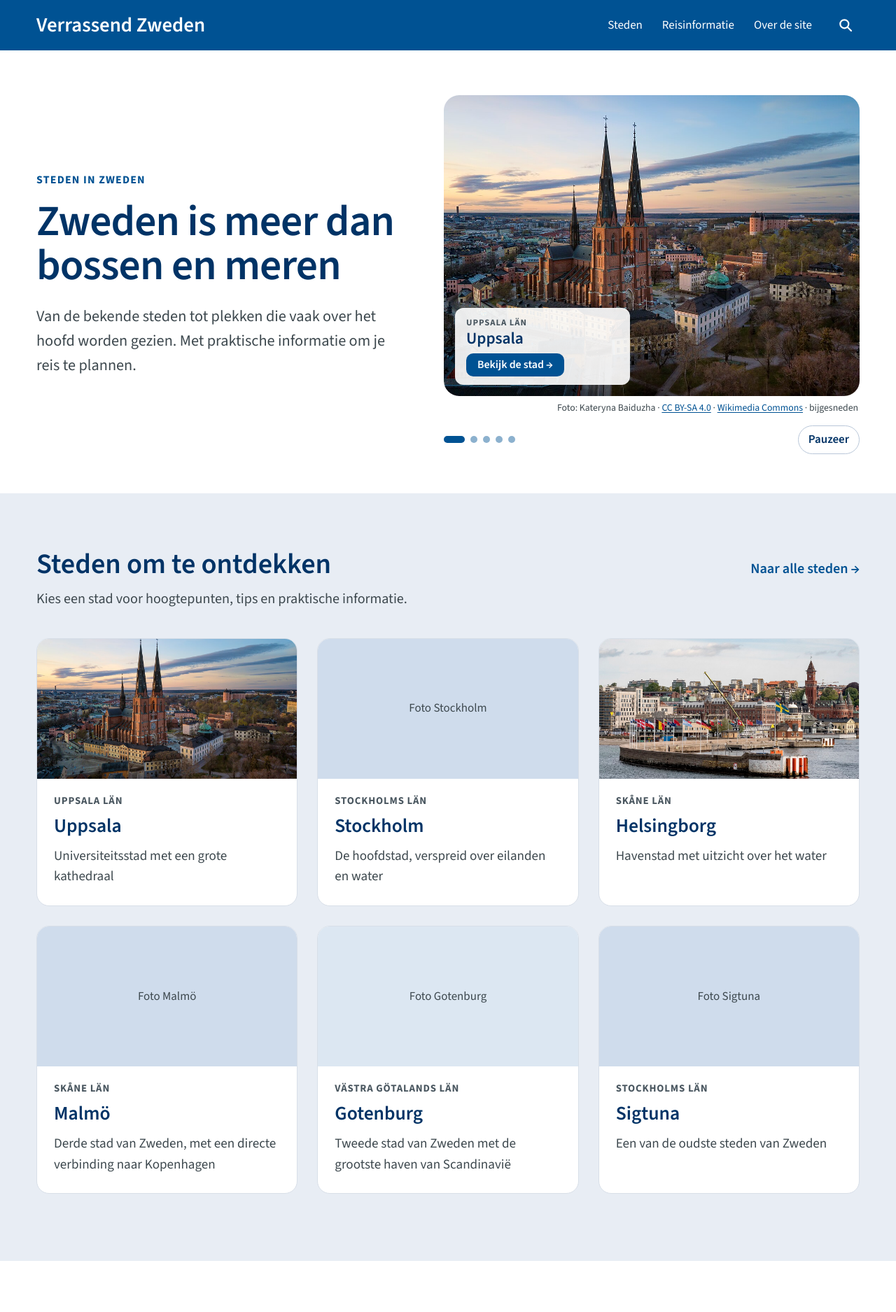
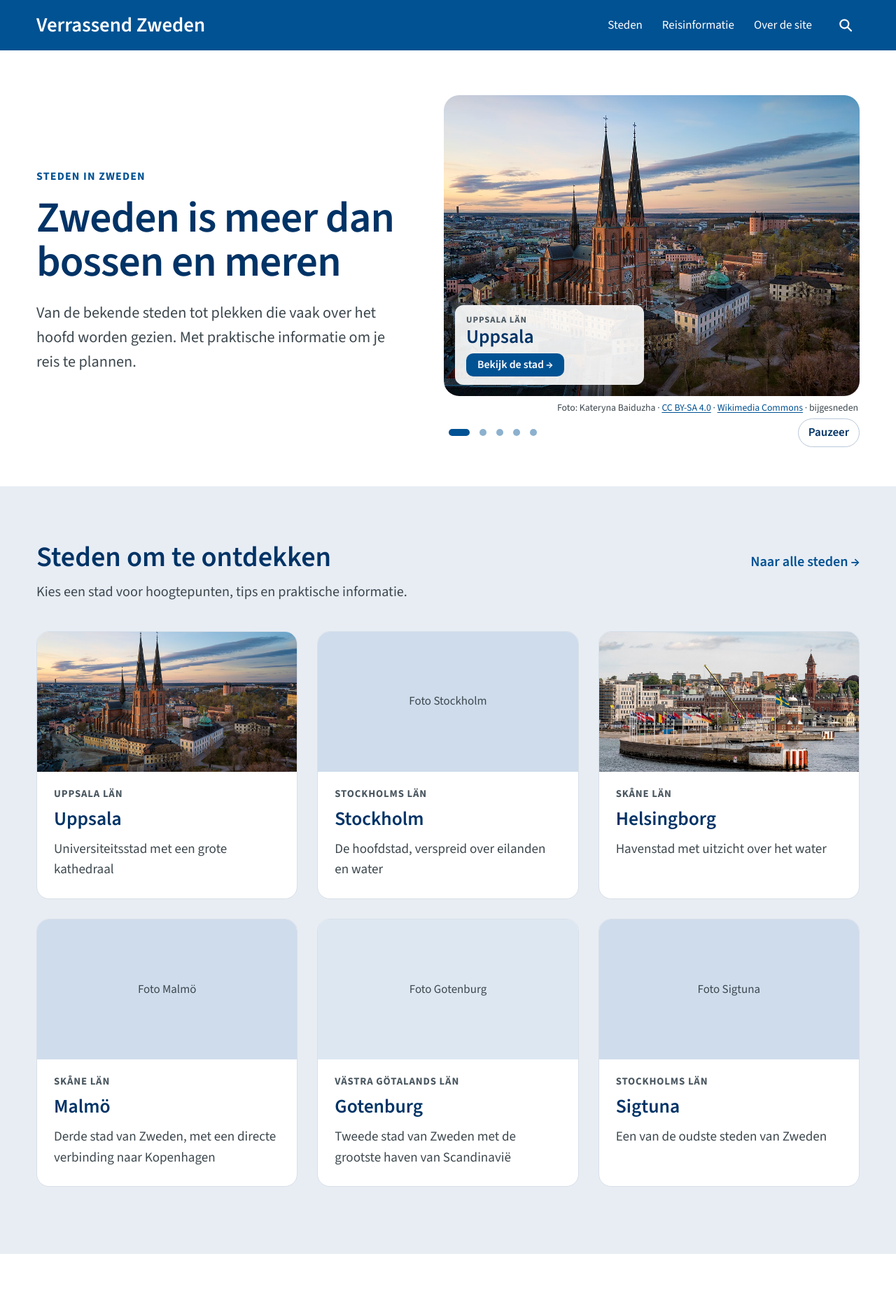
Before and after one commit to verrassendzweden/verrassendzweden.github.io, a Jekyll site: the page built from index.html, in a window 1280 px wide. Shown: the top 1875 px of the page at 70% size. Built offline with Jekyll 4.4.1, drawn with Linux system fonts in a browser that asks for light colours.

Commit message:
Add files via upload

```diff
--- a/index.html
+++ b/index.html
@@ -62,8 +62,8 @@ tegels:
       </div>
 
       <div class="hero-bediening">
-        <div class="hero-stippen" aria-hidden="true">
-          {% for b in page.hero %}<span class="hero-stip{% if forloop.first %} actief{% endif %}"></span>{% endfor %}
+        <div class="hero-stippen">
+          {% for b in page.hero %}{% assign stip = site.data.steden | where: "bestand", b | first %}<button type="button" class="hero-stip{% if forloop.first %} actief{% endif %}" aria-label="Toon {{ stip.naam }}"><span></span></button>{% endfor %}
         </div>
         <button type="button" class="hero-pauze" aria-label="Wisselen van uitgelichte stad pauzeren">Pauzeer</button>
       </div>
--- a/opmaak/style.css
+++ b/opmaak/style.css
@@ -416,7 +416,7 @@ main.home { padding: 0; }
   position: absolute;
   left: 16px;
   bottom: 16px;
-  width: 250px;
+  width: 270px;
   max-width: calc(100% - 32px);
   box-sizing: border-box;
   padding: 12px 16px;
@@ -436,9 +436,9 @@ main.home { padding: 0; }
 .hero-stadnaam {
   margin: 0 0 8px;
   color: var(--blue-dark);
-  font-size: 22px;
+  font-size: 26px;
   font-weight: 600;
-  line-height: 26px;
+  line-height: 30px;
   white-space: nowrap;
   overflow: hidden;
   text-overflow: ellipsis;
@@ -460,15 +460,27 @@ main.home { padding: 0; }
 .knop:hover { background: var(--blue-dark); }
 
 .hero-bediening {
-  display: flex;
+  display: none;
   align-items: center;
   justify-content: space-between;
   gap: 16px;
-  margin-top: 16px;
+  margin-top: 6px;
 }
-.hero-stippen { display: flex; align-items: center; gap: 8px; }
+/* De bolletjes en de pauzeknop werken alleen met JavaScript, dus zijn zonder verborgen */
+.hero-kolom.met-js .hero-bediening { display: flex; }
+.hero-stippen { display: flex; align-items: center; }
+/* Elk bolletje is een knop met een klikvlak van minstens 24 bij 24 px */
 .hero-stip {
-  display: inline-block;
+  display: flex;
+  align-items: center;
+  justify-content: center;
+  padding: 7px;
+  border: 0;
+  background: none;
+  cursor: pointer;
+}
+.hero-stip span {
+  display: block;
   width: 10px;
   height: 10px;
   border-radius: 5px;
@@ -476,8 +488,10 @@ main.home { padding: 0; }
   opacity: .45;
   transition: width .4s ease, opacity .4s ease;
 }
-.hero-stip.actief { width: 30px; opacity: 1; }
-/* De pauzeknop werkt alleen met JavaScript, dus is zonder verborgen */
+.hero-stip:hover span { opacity: .75; }
+.hero-stip.actief span { width: 30px; opacity: 1; }
+.hero-stip:focus-visible { border-radius: 8px; }
+/* De pauzeknop is er alleen als de stad vanzelf wisselt */
 .hero-pauze {
   display: none;
   padding: 6px 14px;
@@ -491,7 +505,7 @@ main.home { padding: 0; }
   cursor: pointer;
 }
 .hero-pauze:hover { border-color: var(--blue); }
-.hero-kolom.met-js .hero-pauze { display: inline-flex; }
+.hero-kolom.met-auto .hero-pauze { display: inline-flex; }
 
 /* Sectiekoppen: titel links, link rechts op dezelfde regel */
 .sectie-kop {
@@ -576,8 +590,8 @@ main.home { padding: 0; }
   .hero { padding: 40px 0 36px; }
   .band-licht, .praktisch { padding: 56px 0 64px; }
   .hero-foto { height: 360px; }
-  .hero-label { left: 12px; bottom: 12px; width: 230px; padding: 10px 14px; }
-  .hero-stadnaam { font-size: 20px; }
+  .hero-label { left: 12px; bottom: 12px; width: 250px; padding: 10px 14px; }
+  .hero-stadnaam { font-size: 22px; line-height: 26px; }
   .sectie-kop h2, .praktisch-titel { font-size: 30px; }
   /* Mobiel: alleen de eerste drie stadstegels tonen */
   .tegel:nth-child(n+4) { display: none; }
@@ -587,5 +601,5 @@ main.home { padding: 0; }
   .alle-knop { display: block; }
 }
 @media (prefers-reduced-motion: reduce) {
-  .hero-slide, .hero-slide.actief, .hero-stip { transition: none; }
+  .hero-slide, .hero-slide.actief, .hero-stip span { transition: none; }
 }
--- a/scripts/home.js
+++ b/scripts/home.js
@@ -1,9 +1,11 @@
 /* ===== HOMEPAGINA: wisselende uitgelichte stad =====
    Elke 8 seconden komt de volgende stad in beeld (zacht overvloeien).
    Stopt zolang de muis of het toetsenbord op het blok staat, of als de
-   bezoeker op Pauzeer klikt. Bij "beperkte beweging" in de instellingen
-   van het apparaat blijft alleen de eerste stad staan. Zonder
-   JavaScript ook de eerste stad. */
+   bezoeker op Pauzeer klikt. Met de bolletjes kiest de bezoeker zelf een
+   stad; daarna loopt de wisseling door vanaf die stad. Bij "beperkte
+   beweging" in de instellingen van het apparaat wisselt de stad niet
+   vanzelf, maar werken de bolletjes wel. Zonder JavaScript blijft alleen
+   de eerste stad staan en zijn de bolletjes verborgen. */
 (function () {
   var hero = document.querySelector('[data-hero]');
   if (!hero) return;
@@ -11,9 +13,9 @@
   var slides = Array.prototype.slice.call(hero.querySelectorAll('.hero-slide'));
   var stippen = Array.prototype.slice.call(hero.querySelectorAll('.hero-stip'));
   var pauzeknop = hero.querySelector('.hero-pauze');
-  var minderBeweging = window.matchMedia('(prefers-reduced-motion: reduce)').matches;
+  var vanzelf = !window.matchMedia('(prefers-reduced-motion: reduce)').matches;
 
-  if (slides.length < 2 || minderBeweging) return; // pauzeknop blijft verborgen
+  if (slides.length < 2) return;
 
   hero.classList.add('met-js');
 
@@ -25,7 +27,10 @@
   function toon(n) {
     huidige = (n + slides.length) % slides.length;
     slides.forEach(function (s, i) { s.classList.toggle('actief', i === huidige); });
-    stippen.forEach(function (s, i) { s.classList.toggle('actief', i === huidige); });
+    stippen.forEach(function (s, i) {
+      s.classList.toggle('actief', i === huidige);
+      s.setAttribute('aria-current', i === huidige ? 'true' : 'false');
+    });
   }
 
   function stop() {
@@ -34,9 +39,22 @@
 
   function start() {
     stop();
-    if (gepauzeerd || erop) return;
+    if (!vanzelf || gepauzeerd || erop) return;
     timer = setInterval(function () { toon(huidige + 1); }, 8000);
   }
+
+  stippen.forEach(function (stip, i) {
+    stip.addEventListener('click', function () {
+      toon(i);
+      start();
+    });
+  });
+
+  toon(0);
+
+  if (!vanzelf) return;
+
+  hero.classList.add('met-auto');
 
   pauzeknop.addEventListener('click', function () {
     gepauzeerd = !gepauzeerd;
--- a/steden.html
+++ b/steden.html
@@ -7,7 +7,7 @@ klasse: breedpagina
 ---
 
 <h1>Alle steden</h1>
-<p>Een län is een Zweedse provincie. De steden staan per län, in Zweedse alfabetische volgorde, waarbij å, ä en ö na de z komen, dus Östergötlands län staat onderaan.</p>
+<p>De steden staan per län (Zweedse provincie), in Zweedse alfabetische volgorde, waarbij å, ä en ö na de z komen. Östergötlands län staat dus onderaan.</p>
 
 {% assign regios = site.data.steden | group_by: "regio" %}
 {% for regio in regios %}
```
